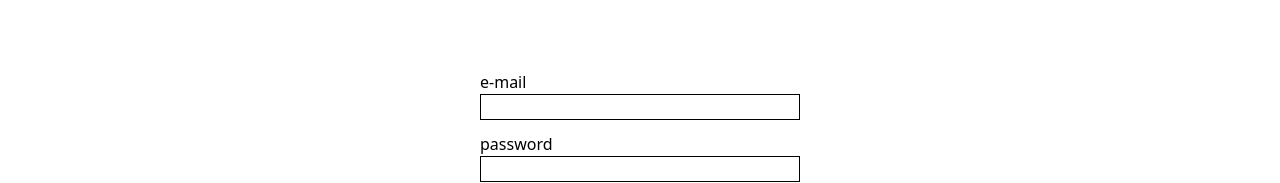
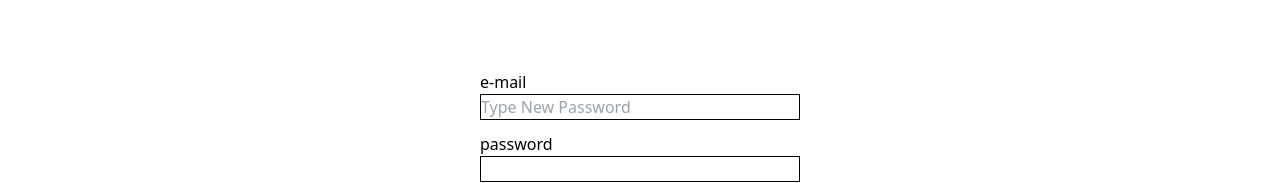
Before and after one commit to scla-sagauniv/B-komachi, a Next.js app: page / in a window 1280 px wide. Shown: the part 212-395 px from the top of the page. Built offline with nearby package versions, Linux system fonts and the light colour scheme.

Commit message:
inputタグをいじりました

```diff
--- a/src/app/components/login-main.tsx
+++ b/src/app/components/login-main.tsx
@@ -1,10 +1,46 @@
+"use client";
+import React,{useEffect,useState} from "react";
+import VisibilityIcon from "@mui/icons-material/Visibility";
+import VisibilityOffIcon from "@mui/icons-material/VisibilityOff";
+
+
 export default function Main() {
+  const [password, setPassword] = useState("");
+  const [passwordType, setPasswordType] = useState("password");
+
   return (
     <>
       <div className="w-80 h-full flex justify-center flex-col items-center">
         <div className="w-full flex flex-col">
           <p className="">e-mail</p>
-          <input type="text" className="w-full min-w-44 border border-black" />
+          {/* <input type="text" className="w-full min-w-44 border border-black" /> */}
+          <input
+              value={password}
+              type={passwordType}
+              placeholder={"Type New Password"}
+              autoComplete="new-password"
+              required
+              onChange={(e) => {
+                setPassword(e.target.value);
+              }}
+              className="w-full min-w-44 border border-black Password"
+            />
+
+            {/* 非表示 */}
+            {passwordType === "text" &&(
+              <VisibilityOffIcon
+                onClick={() => setPasswordType("text")}
+                className="Password__visual"
+              />
+            )}
+
+            {/* 表示 */}
+            {passwordType === "type" &&(
+              <VisibilityIcon
+                onClick={() => setPasswordType("password")}
+                className="Password__visual"
+              />
+            )}
         </div>
         <div className="w-full flex flex-col">
           <p className=" mt-3">password</p>
```
